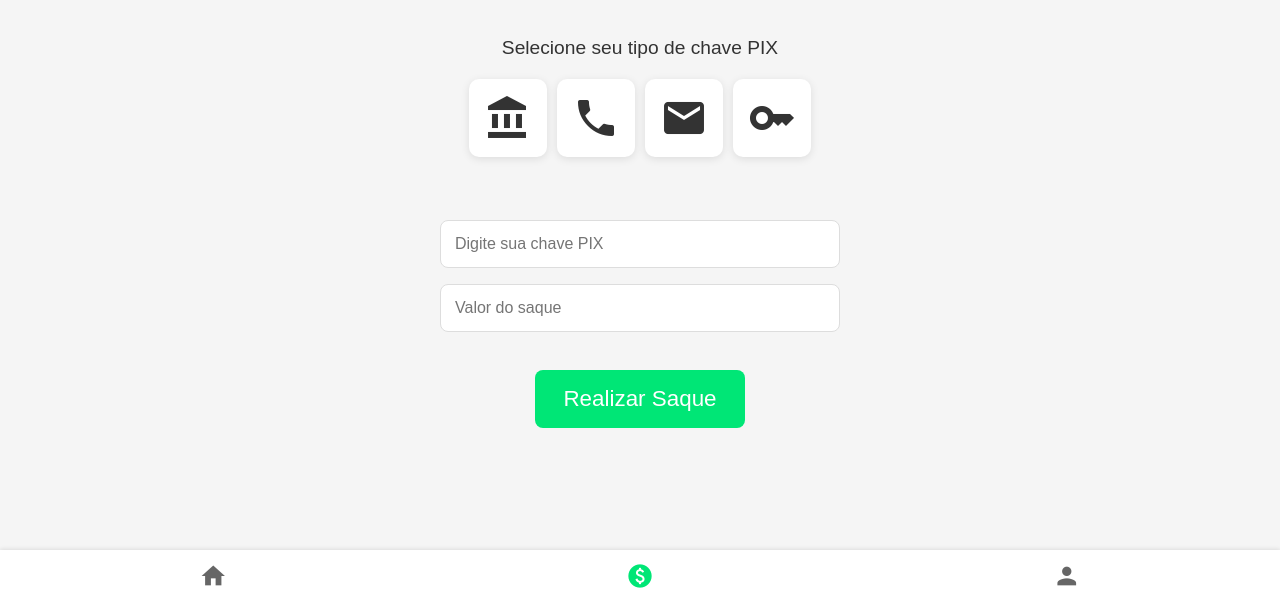
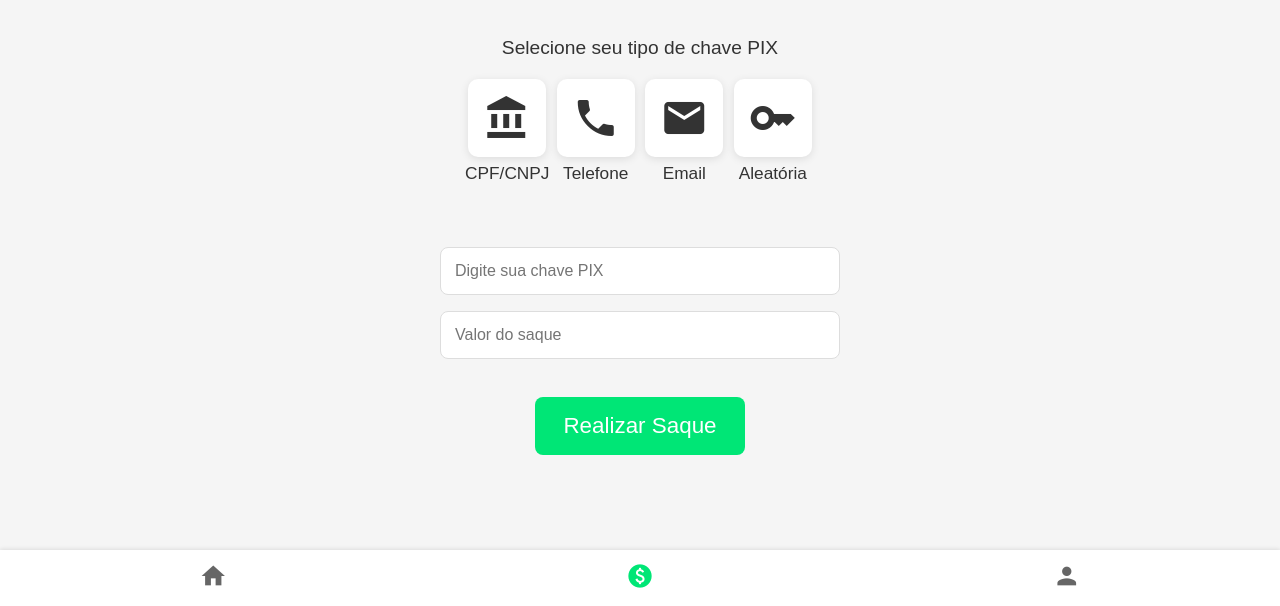
Before and after one commit to khashhack/spotifysiteopina, a plain HTML site: page public/saque.html in a window 1280 px wide. Shown: the part 194-800 px from the top of the page. Drawn offline with Linux system fonts and the light colour scheme.

Commit message:
Update saque.html

```diff
--- a/public/saque.html
+++ b/public/saque.html
@@ -70,6 +70,15 @@
       flex-wrap: wrap;
     }
 
+    .icones-pix div {
+      display: flex;
+      flex-direction: column;
+      align-items: center;
+      flex: 1;
+      min-width: 60px;
+      max-width: 80px;
+    }
+
     .icones-pix i {
       font-size: 2.5em;
       cursor: pointer;
@@ -78,14 +87,17 @@
       border-radius: 10px;
       box-shadow: 0 2px 8px rgba(0, 0, 0, 0.1);
       transition: transform 0.3s;
-      flex: 1;
-      min-width: 60px;
-      max-width: 80px;
       text-align: center;
     }
 
     .icones-pix i:hover {
       transform: scale(1.1);
+    }
+
+    .icones-pix span {
+      margin-top: 6px;
+      font-size: 0.9em;
+      color: #333;
     }
 
     .input-container {
@@ -228,10 +240,22 @@
     <div class="selecionar-chave">
       <p>Selecione seu tipo de chave PIX</p>
       <div class="icones-pix">
-        <i class="material-icons">account_balance</i> <!-- CPF/CNPJ -->
-        <i class="material-icons">phone</i> <!-- Telefone -->
-        <i class="material-icons">email</i> <!-- Email -->
-        <i class="material-icons">key</i> <!-- Chave aleatória -->
+        <div>
+          <i class="material-icons">account_balance</i>
+          <span>CPF/CNPJ</span>
+        </div>
+        <div>
+          <i class="material-icons">phone</i>
+          <span>Telefone</span>
+        </div>
+        <div>
+          <i class="material-icons">email</i>
+          <span>Email</span>
+        </div>
+        <div>
+          <i class="material-icons">key</i>
+          <span>Aleatória</span>
+        </div>
       </div>
     </div>
 
```
